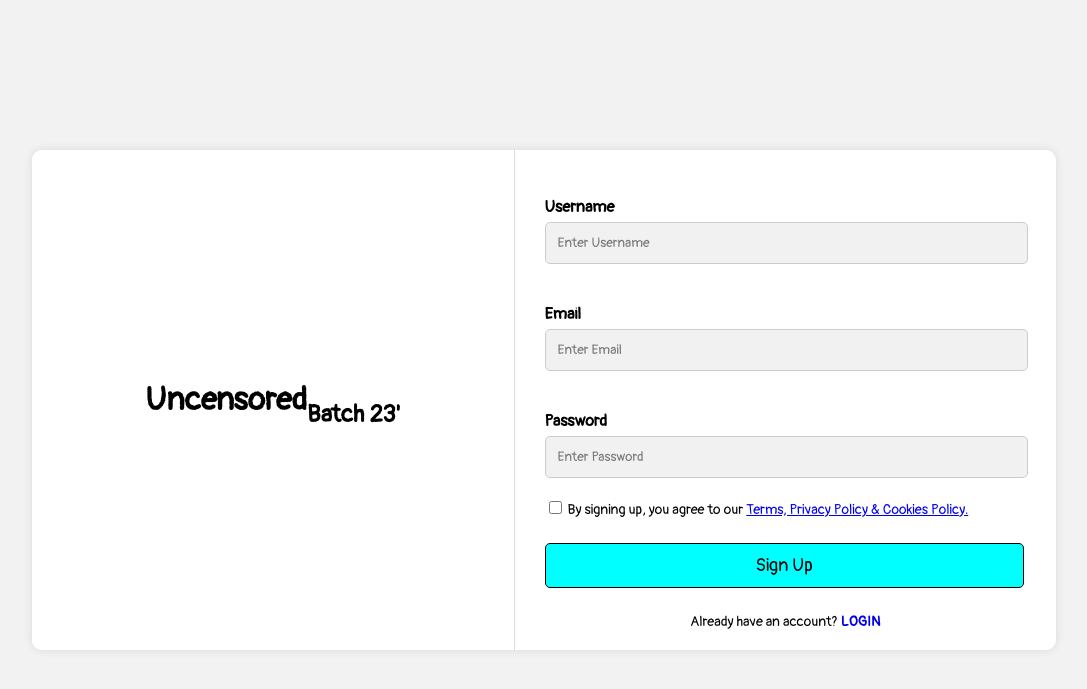
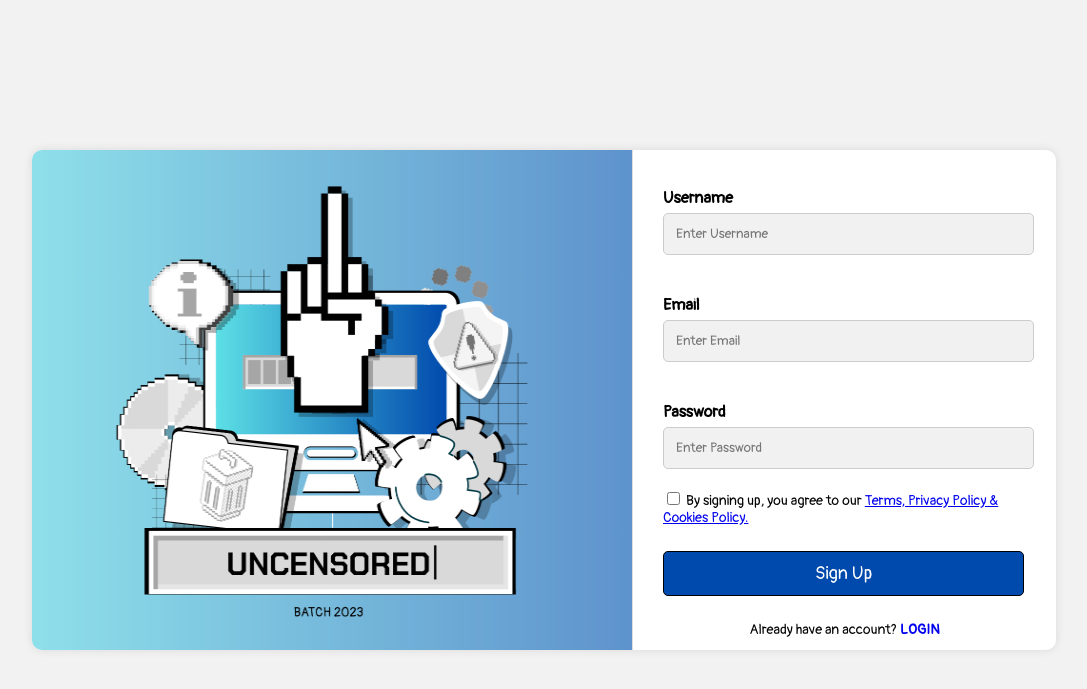
Before and after one commit to senqui-UP/126-final-project, a PHP site: page /signUp.html in a window 1280 px wide. Shown: the top 689 px of the page, without its empty margins (96-1183 px from the left). Run offline with PHP 8.4, Linux system fonts and the light colour scheme.

Commit message:
new ver of login + signup

```diff
--- a/account.css
+++ b/account.css
@@ -36,7 +36,6 @@ body {
 /* Left panel: Branding */
 .left-panel {
     flex: 1;
-    background-color: #ffffff;
     display: flex;
     justify-content: center;
     align-items: center;
@@ -80,10 +79,11 @@ button {
     font-size: 18px;
     width: 99.5%;
     align-content: center;
-    background-color: cyan;
+    background-color: #004AAD;
     border: 1px solid black;
     cursor: pointer;
     border-radius: 5px;
+    color: white;
 }
 
 button:hover {
--- a/login.html
+++ b/login.html
@@ -3,6 +3,7 @@
     <head>
         <link rel="preconnect" href="https://fonts.googleapis.com">
         <link rel="preconnect" href="https://fonts.gstatic.com" crossorigin>
+        <link rel="preload" href="Logo.png" as="image">
         <link href="https://fonts.googleapis.com/css2?family=Pangolin&display=swap" rel="stylesheet">
 
         <title>UNCENSORED 23</title>
@@ -14,8 +15,7 @@
     <body>
         <div class= "wrapper">
             <div class="left-panel">
-                <h1>Uncensored</h1>
-                <h2><br>Batch 23'</h2>
+                <img src="Logo.png" alt="logo" width="600px" height="500px">
             </div>
 
             <div class="right-panel">
--- a/signup.html
+++ b/signup.html
@@ -3,6 +3,7 @@
     <head>
         <link rel="preconnect" href="https://fonts.googleapis.com">
         <link rel="preconnect" href="https://fonts.gstatic.com" crossorigin>
+        <link rel="preload" href="Logo.png" as="image">
         <link href="https://fonts.googleapis.com/css2?family=Pangolin&display=swap" rel="stylesheet">
 
         <title>UNCENSORED 23</title>
@@ -14,8 +15,7 @@
     <body>
         <div class="wrapper">
             <div class="left-panel">
-                <h1>Uncensored</h1>
-                <h2><br>Batch 23'</h2>
+                <img src="Logo.png" alt="logo" width="600px" height="500px">
             </div>
 
             <div class="right-panel">
@@ -32,7 +32,7 @@
                 <input type="password" placeholder="Enter Password" name="psw" required>
 
                 <label class="terms-label">
-                    <input type="checkbox" name="terms" required> By signing up, you agree to our <a href="https://youtu.be/dQw4w9WgXcQ?feature=shared" target="_blank">Terms, Privacy Policy & Cookies Policy.</a>
+                    <input type="checkbox" required name="terms"> By signing up, you agree to our <a href="https://youtu.be/dQw4w9WgXcQ?feature=shared" target="_blank">Terms, Privacy Policy & Cookies Policy.</a>
                 </label>
                 <br>
                 <button onClick="window.location.href='homepage.html'">Sign Up</button>
```
Also changed, not shown: Logo.png (added).
